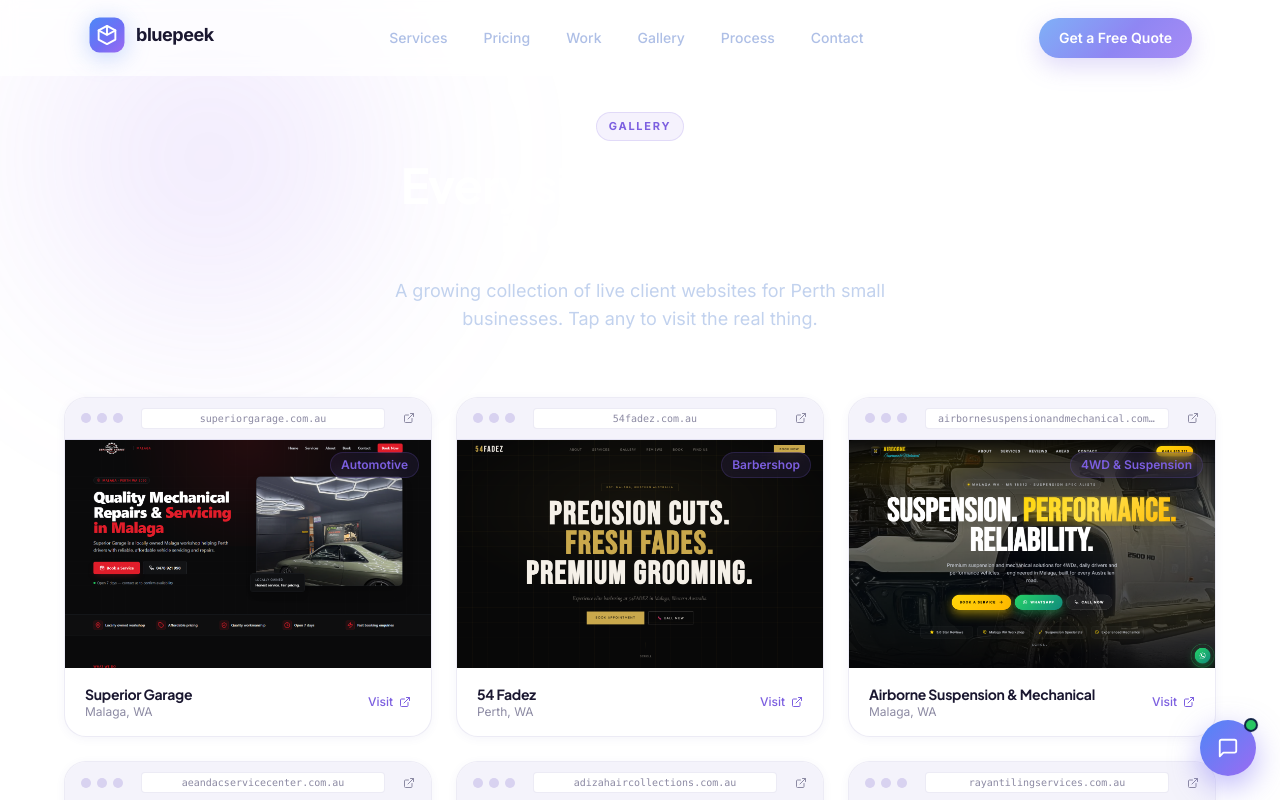
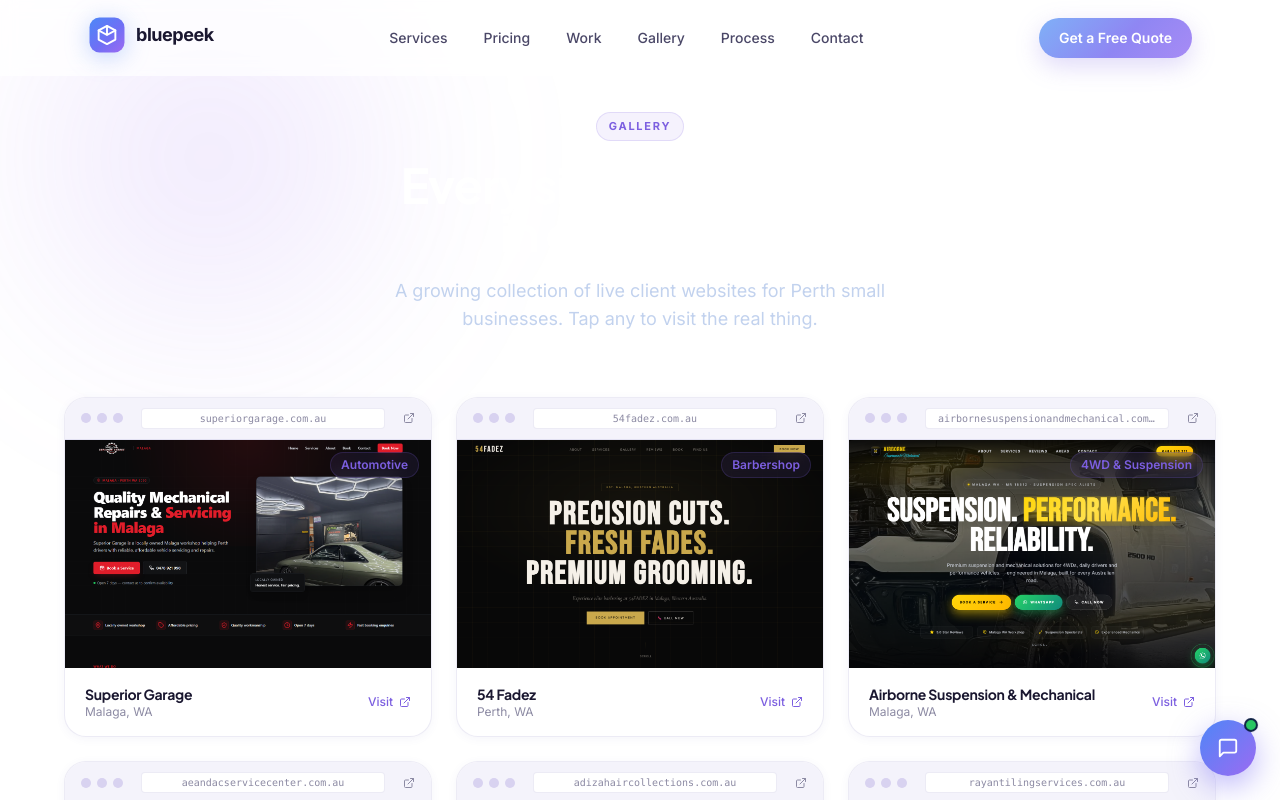
Before and after one commit to zachcolvillez-stack/bluepeek-website, a Next.js app: page /gallery in a window 1280 px wide. Shown: the top 800 px of the page. Built offline with nearby package versions, Linux system fonts and the light colour scheme.

Commit message:
auto-save: SiteHeader.jsx

```diff
--- a/components/site/SiteHeader.jsx
+++ b/components/site/SiteHeader.jsx
@@ -34,9 +34,9 @@ export default function SiteHeader() {
         <div className="hidden md:flex items-center gap-1">
           {links.map(l => (
             <a key={l.label} href={l.href}
-              className="text-sm font-medium transition-colors px-4 py-2 rounded-lg" style={{ color: '#aebfe6' }}
-              onMouseEnter={(e) => e.currentTarget.style.color = '#ffffff'}
-              onMouseLeave={(e) => e.currentTarget.style.color = '#aebfe6'}>
+              className="text-sm font-medium transition-colors px-4 py-2 rounded-lg" style={{ color: '#4a4767' }}
+              onMouseEnter={(e) => e.currentTarget.style.color = '#1a1730'}
+              onMouseLeave={(e) => e.currentTarget.style.color = '#4a4767'}>
               {l.label}
             </a>
           ))}
```
